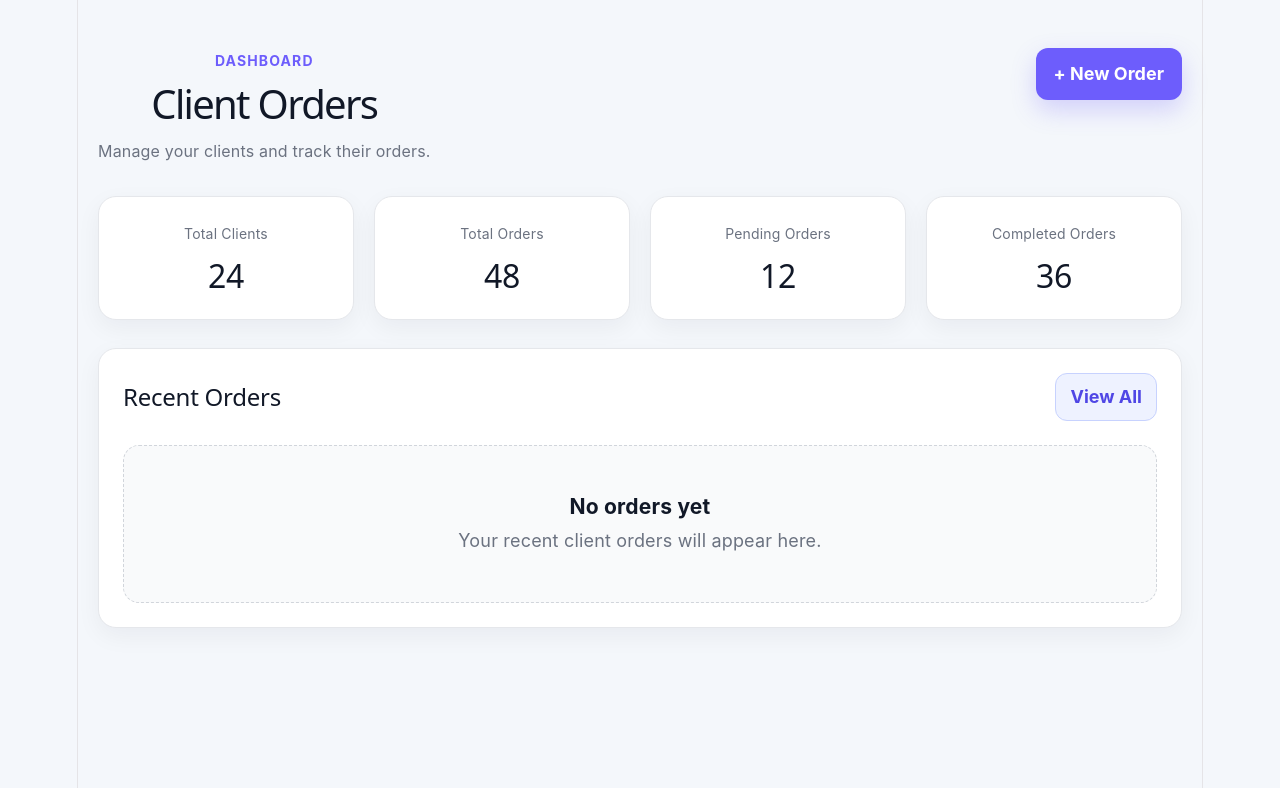
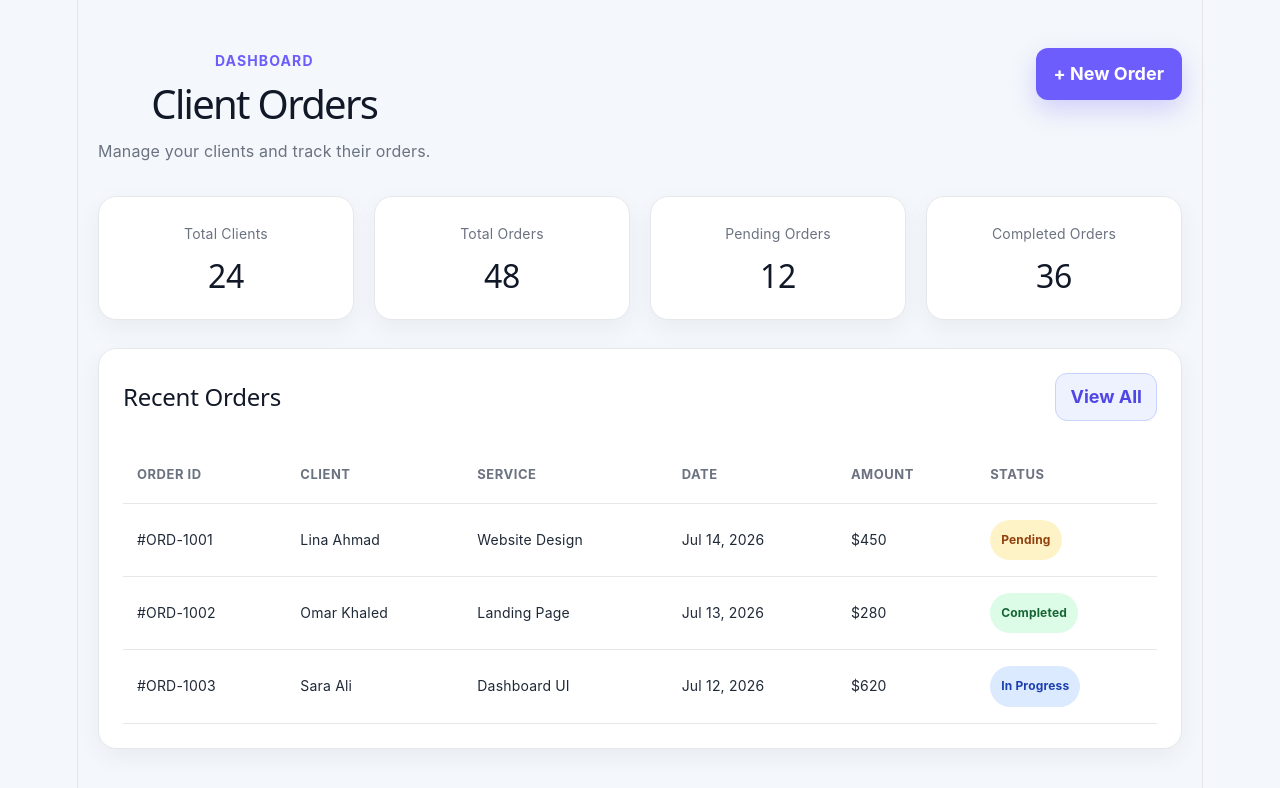
Before and after one commit to RaghadYasserEL-Boraie/client-orders-dashboard, a React (Vite) app: page / in a window 1280 px wide. Shown: the top 788 px of the page. Built offline with nearby package versions, Linux system fonts and the light colour scheme.

Commit message:
feat: add recent orders table

```diff
--- a/src/App.css
+++ b/src/App.css
@@ -178,4 +178,63 @@ button {
   .dashboard-header h1 {
     font-size: 32px;
   }
+  }
+.table-wrapper {
+  width: 100%;
+  overflow-x: auto;
 }
+
+.orders-table {
+  width: 100%;
+  border-collapse: collapse;
+  min-width: 760px;
+}
+
+.orders-table th,
+.orders-table td {
+  padding: 16px 14px;
+  text-align: left;
+  border-bottom: 1px solid #e5e7eb;
+}
+
+.orders-table th {
+  color: #6b7280;
+  font-size: 13px;
+  font-weight: 700;
+  text-transform: uppercase;
+  letter-spacing: 0.04em;
+}
+
+.orders-table td {
+  color: #1f2937;
+  font-size: 14px;
+}
+
+.orders-table tbody tr:hover {
+  background: #f9fafb;
+}
+
+.status-badge {
+  display: inline-flex;
+  align-items: center;
+  justify-content: center;
+  padding: 7px 11px;
+  border-radius: 999px;
+  font-size: 12px;
+  font-weight: 700;
+}
+
+.status-badge.pending {
+  color: #92400e;
+  background: #fef3c7;
+}
+
+.status-badge.completed {
+  color: #166534;
+  background: #dcfce7;
+}
+
+.status-badge.in-progress {
+  color: #1e40af;
+  background: #dbeafe;
+}
--- a/src/App.jsx
+++ b/src/App.jsx
@@ -1,4 +1,31 @@
 import './App.css'
+
+const orders = [
+  {
+    id: '#ORD-1001',
+    client: 'Lina Ahmad',
+    service: 'Website Design',
+    date: 'Jul 14, 2026',
+    amount: '$450',
+    status: 'Pending',
+  },
+  {
+    id: '#ORD-1002',
+    client: 'Omar Khaled',
+    service: 'Landing Page',
+    date: 'Jul 13, 2026',
+    amount: '$280',
+    status: 'Completed',
+  },
+  {
+    id: '#ORD-1003',
+    client: 'Sara Ali',
+    service: 'Dashboard UI',
+    date: 'Jul 12, 2026',
+    amount: '$620',
+    status: 'In Progress',
+  },
+]
 
 function App() {
   return (
@@ -43,9 +70,40 @@ function App() {
           <button className="secondary-button">View All</button>
         </div>
 
-        <div className="empty-state">
-          <h3>No orders yet</h3>
-          <p>Your recent client orders will appear here.</p>
+        <div className="table-wrapper">
+          <table className="orders-table">
+            <thead>
+              <tr>
+                <th>Order ID</th>
+                <th>Client</th>
+                <th>Service</th>
+                <th>Date</th>
+                <th>Amount</th>
+                <th>Status</th>
+              </tr>
+            </thead>
+
+            <tbody>
+              {orders.map((order) => (
+                <tr key={order.id}>
+                  <td>{order.id}</td>
+                  <td>{order.client}</td>
+                  <td>{order.service}</td>
+                  <td>{order.date}</td>
+                  <td>{order.amount}</td>
+                  <td>
+                    <span
+                      className={`status-badge ${order.status
+                        .toLowerCase()
+                        .replace(' ', '-')}`}
+                    >
+                      {order.status}
+                    </span>
+                  </td>
+                </tr>
+              ))}
+            </tbody>
+          </table>
         </div>
       </section>
     </main>
```
